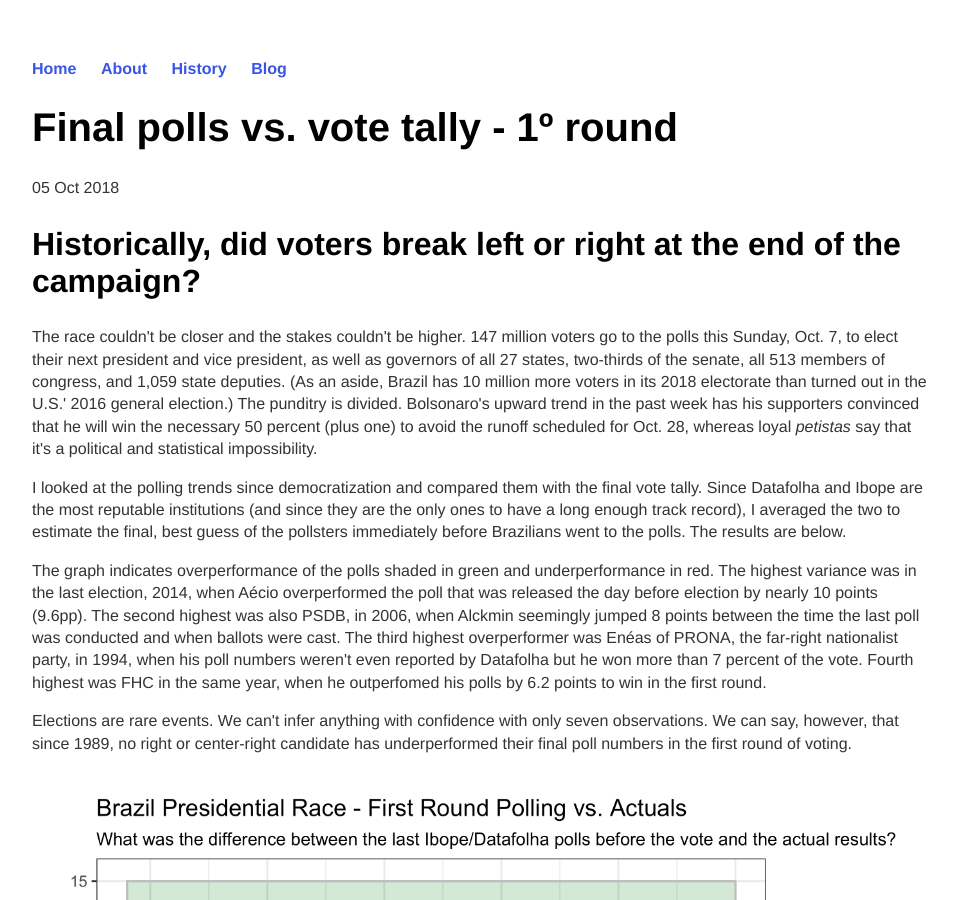
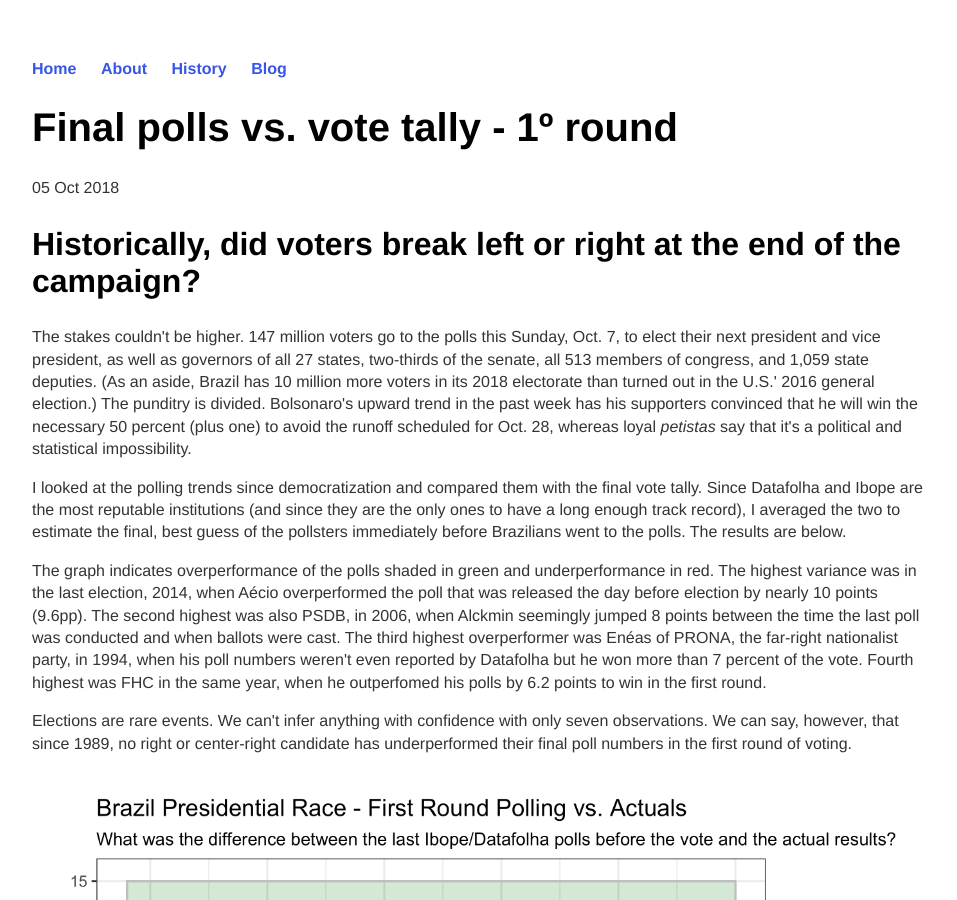
Before and after one commit to lizmckenna/elizabethmckenna.org, a Jekyll site: the page built from _posts/2018-10-05-polls-vs-actuals.md, in a window 1280 px wide and 900 px high. Shown: the whole window, without its empty margins (160-1117 px from the left). Built offline with Jekyll 4.4.1, drawn with Linux system fonts in a browser that asks for light colours.

Commit message:
Update 2018-10-05-polls-vs-actuals.md

```diff
--- a/_posts/2018-10-05-polls-vs-actuals.md
+++ b/_posts/2018-10-05-polls-vs-actuals.md
@@ -6,7 +6,7 @@ date: 2018-10-05
 
 <h2> Historically, did voters break left or right at the end of the campaign?</h2>
 
-<p> The race couldn't be closer and the stakes couldn't be higher. 147 million voters go to the polls this Sunday, Oct. 7, to elect their next president and vice president, as well as governors of all 27 states, two-thirds of the senate, all 513 members of congress, and 1,059 state deputies. (As an aside, Brazil has 10 million more voters in its 2018 electorate than turned out in the U.S.' 2016 general election.) The punditry is divided. Bolsonaro's upward trend in the past week has his supporters convinced that he will win the necessary 50 percent (plus one) to avoid the runoff scheduled for Oct. 28, whereas loyal <i>petistas</i> say that it's a political and statistical impossibility. </p>
+<p> The stakes couldn't be higher. 147 million voters go to the polls this Sunday, Oct. 7, to elect their next president and vice president, as well as governors of all 27 states, two-thirds of the senate, all 513 members of congress, and 1,059 state deputies. (As an aside, Brazil has 10 million more voters in its 2018 electorate than turned out in the U.S.' 2016 general election.) The punditry is divided. Bolsonaro's upward trend in the past week has his supporters convinced that he will win the necessary 50 percent (plus one) to avoid the runoff scheduled for Oct. 28, whereas loyal <i>petistas</i> say that it's a political and statistical impossibility. </p>
 <p> I looked at the polling trends since democratization and compared them with the final vote tally. Since Datafolha and Ibope are the most reputable institutions (and since they are the only ones to have a long enough track record), I averaged the two to estimate the final, best guess of the pollsters immediately before Brazilians went to the polls. The results are below.</p>
 <p> The graph indicates overperformance of the polls shaded in green and underperformance in red. The highest variance was in the last election, 2014, when Aécio overperformed the poll that was released the day before election by nearly 10 points (9.6pp). The second highest was also PSDB, in 2006, when Alckmin seemingly jumped 8 points between the time the last poll was conducted and when ballots were cast. The third highest overperformer was Enéas of PRONA, the far-right nationalist party, in 1994, when his poll numbers weren't even reported by Datafolha but he won more than 7 percent of the vote. Fourth highest was FHC in the same year, when he outperfomed his polls by 6.2 points to win in the first round.
 <p> Elections are rare events. We can't infer anything with confidence with only seven observations. We can say, however, that since 1989, no right or center-right candidate has underperformed their final poll numbers in the first round of voting.
```
